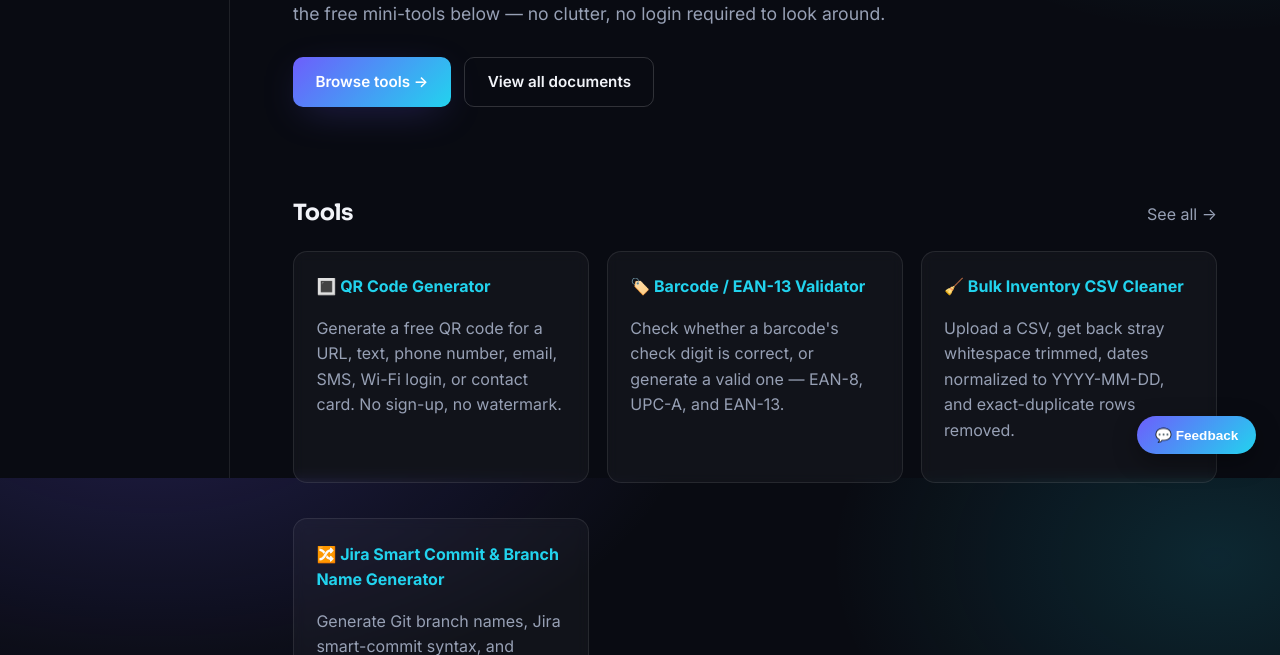
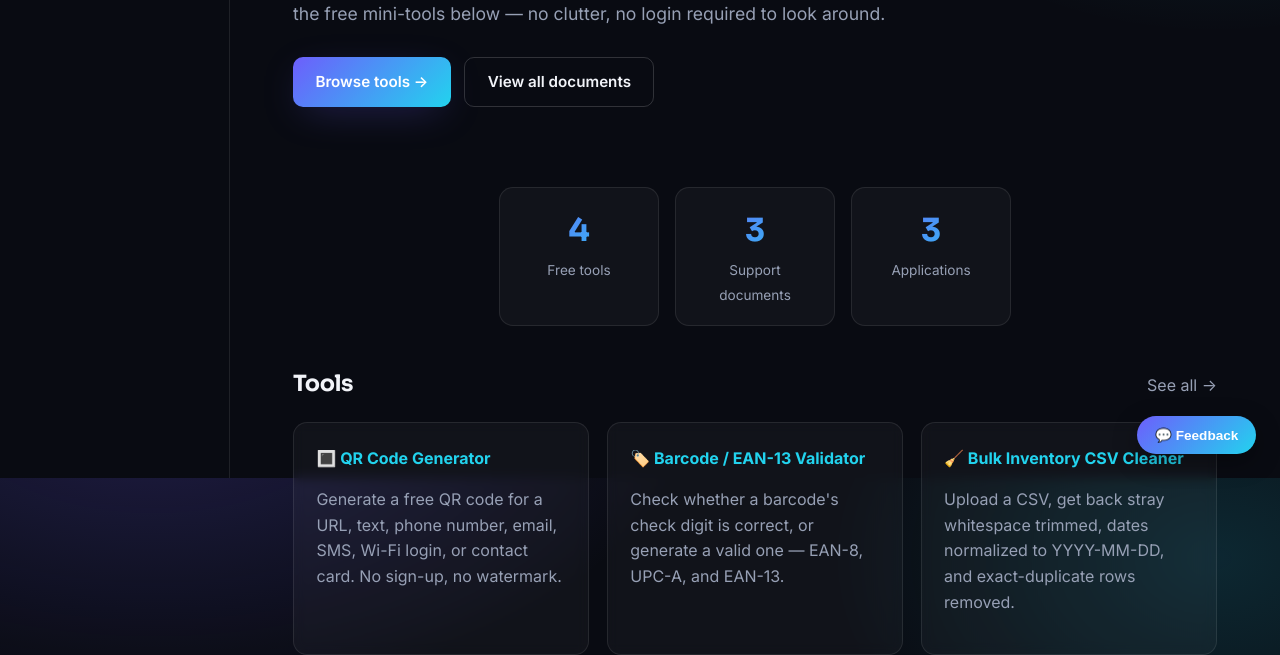
Before and after one commit to jimc4rry/mini-tools, a Django app: page / in a window 1280 px wide. Shown: the part 322-977 px from the top of the page. Run offline with Django 5.2, Linux system fonts and the light colour scheme; data comes from the database, SQL or seed files in the repository.

Commit message:
Add "build in public" stats widget to the homepage
Small stat-tile row showing real counts already in the DB (active
Tools, published Documents, public Applications) - no new tracking or
counters, just existing querysets exposed on the home view.

Co-Authored-By: Claude Sonnet 5 <noreply@anthropic.com>

```diff
--- a/apps/core/templates/core/home.html
+++ b/apps/core/templates/core/home.html
@@ -1,4 +1,5 @@
 {% extends "base.html" %}
+{% load i18n %}
 
 {% block title %}Minitools Hub{% endblock %}
 {% block sidebar %}{% include "docs/_sidebar.html" %}{% endblock %}
@@ -13,6 +14,21 @@
       <a class="btn-ghost" href="{% url 'docs:list' %}">View all documents</a>
     </div>
   </section>
+
+  <div class="stat-row build-in-public">
+    <div class="stat-tile">
+      <strong>{{ stats.tools }}</strong>
+      <span class="muted">{% trans "Free tools" %}</span>
+    </div>
+    <div class="stat-tile">
+      <strong>{{ stats.documents }}</strong>
+      <span class="muted">{% trans "Support documents" %}</span>
+    </div>
+    <div class="stat-tile">
+      <strong>{{ stats.applications }}</strong>
+      <span class="muted">{% trans "Applications" %}</span>
+    </div>
+  </div>
 
   <div class="section-heading">
     <h2>Tools</h2>
--- a/apps/core/views.py
+++ b/apps/core/views.py
@@ -19,6 +19,11 @@ def home(request):
         "tools": Tool.objects.filter(is_active=True)[:6],
         "all_projects": Project.objects.filter(is_public=True),
         "current_project": None,
+        "stats": {
+            "tools": Tool.objects.filter(is_active=True).count(),
+            "documents": Document.objects.filter(is_published=True).count(),
+            "applications": Project.objects.filter(is_public=True).count(),
+        },
     }
     return render(request, "core/home.html", context)
 
--- a/templates/base.html
+++ b/templates/base.html
@@ -566,6 +566,18 @@
     }
     .stat-tile a { color: inherit; display: block; }
     .stat-tile a:hover { text-decoration: none; }
+    .build-in-public.stat-row { justify-content: center; margin: 2rem 0; }
+    .build-in-public .stat-tile { flex: 0 1 160px; }
+    .build-in-public .stat-tile strong {
+      display: block;
+      font-size: 2rem;
+      font-family: "Sora", sans-serif;
+      background: var(--accent-gradient);
+      -webkit-background-clip: text;
+      background-clip: text;
+      color: transparent;
+    }
+    .build-in-public .stat-tile span { font-size: 0.85rem; }
     .stat-tile .n { font-size: 1.7rem; font-weight: 800; font-family: "Sora", sans-serif; }
     .stat-tile .l { font-size: 0.72rem; color: var(--muted); text-transform: uppercase; letter-spacing: 0.05em; margin-top: 0.2rem; }
 
```
Also changed, not shown: locale/el/LC_MESSAGES/django.po, 1 other file.
